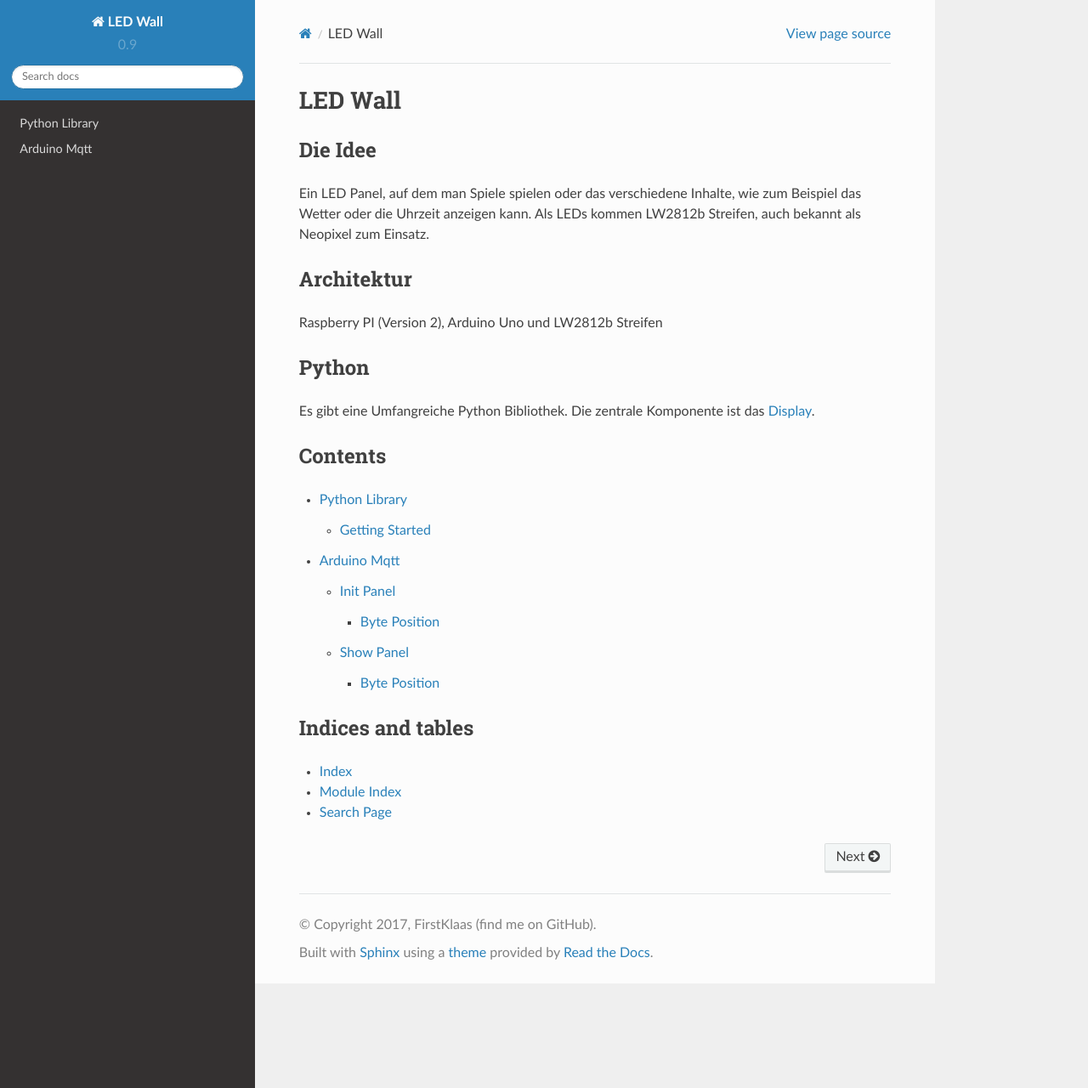
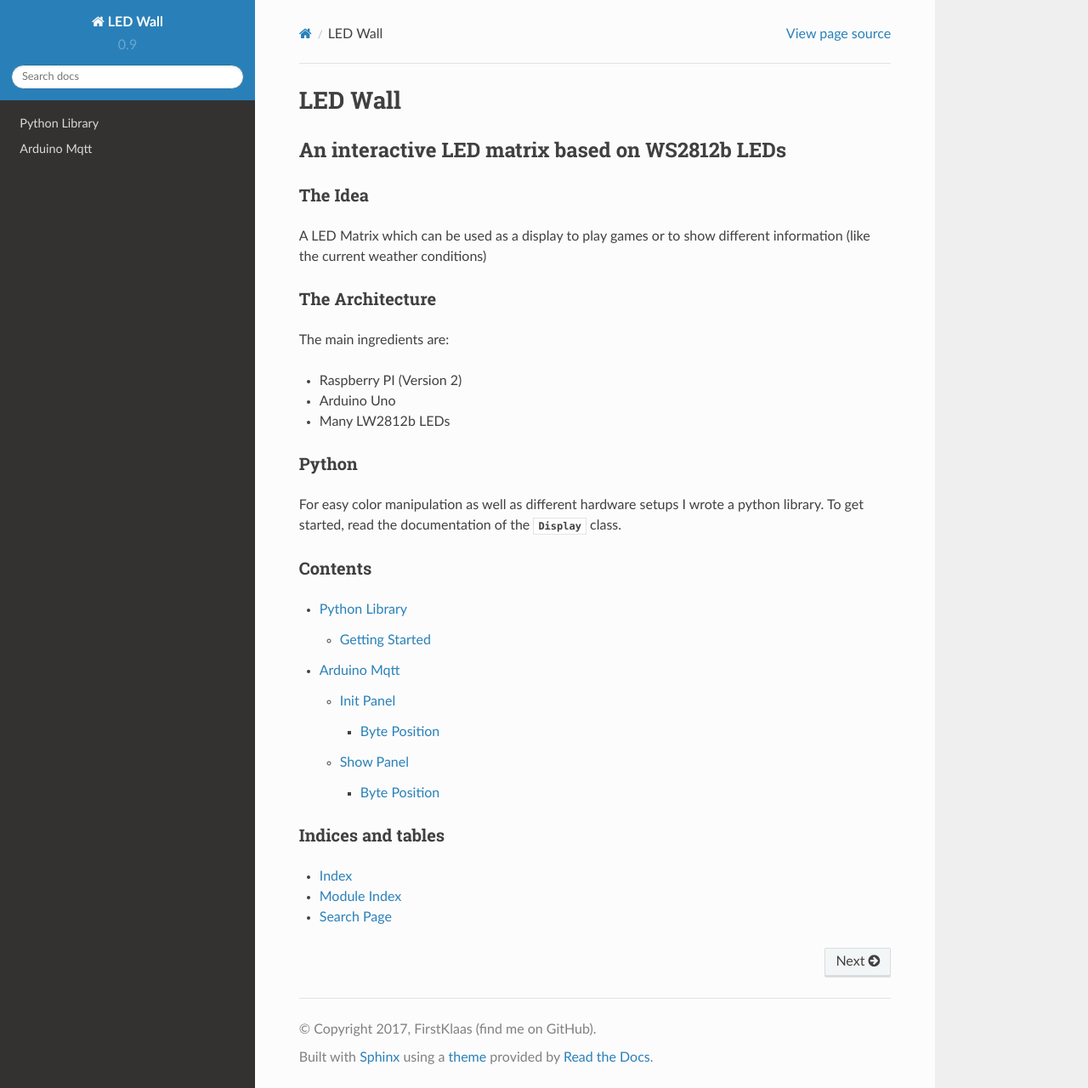
Before and after one commit to FirstKlaas/LEDWall, a Sphinx documentation site: the page built from doc/source/index.rst, in a window 1280 px wide and 1280 px high. Shown: the whole window at 85% size. Built offline with Sphinx 7.4.7 and the Read the Docs theme 2.0.0, drawn with Linux system fonts in a browser that asks for light colours; pages that are not in the unit, such as notebooks, are missing from menus.

Commit message:
Working on the documentation part

```diff
--- a/doc/source/colors.rst
+++ b/doc/source/colors.rst
@@ -4,7 +4,7 @@ Color Classes
 For a LED project color manipulation is of course the most important
 part. The WS2812b needs for every pixel the RGB values, where every
 component is represented as byte [0;255]. From a artistic point of
-view the HSV color space i much more intuitive. Therefore this library
+view the HSV color space is much more intuitive. Therefore this library
 provides convenience classes to create, manipulate and convert classes
 in RGB and HSV color space.
 
--- a/doc/source/geometry.rst
+++ b/doc/source/geometry.rst
@@ -3,7 +3,7 @@
 ledwall.geometry
 ================
 
-The geometry module includes some basic shapes that can be drawn to the display. The basic shapes are *Point*, *Line*, *Rectangle*.
+The geometry module includes some basic shapes that can be drawn to the display. The basic shapes are :class:`~ledwall.geometry.Point`, :class:`~ledwall.geometry.Line`, :class:`~ledwall.geometry.Rectangle`.
 
 Some sample code:
 
--- a/doc/source/index.rst
+++ b/doc/source/index.rst
@@ -3,22 +3,33 @@
 LED Wall
 ========
 
-Die Idee
---------
-Ein LED Panel, auf dem man Spiele spielen oder das verschiedene Inhalte, wie zum Beispiel das Wetter oder die Uhrzeit anzeigen kann. Als LEDs kommen LW2812b Streifen, auch bekannt als Neopixel zum Einsatz.
+An interactive LED matrix based on WS2812b LEDs
+-----------------------------------------------
 
-Architektur
------------
-Raspberry PI (Version 2), Arduino Uno und LW2812b Streifen
+The Idea
+^^^^^^^^
+A LED Matrix which can be used as a display to play games
+or to show different information (like the current weather
+conditions)
+
+The Architecture
+^^^^^^^^^^^^^^^^
+
+The main ingredients are:
+
+* Raspberry PI (Version 2)
+* Arduino Uno
+* Many LW2812b LEDs
 
 Python
-------
+^^^^^^
 
-Es gibt eine Umfangreiche Python Bibliothek. Die zentrale Komponente ist das :ref:`display-class-doc`.
+For easy color manipulation as well as different hardware setups I wrote a python library. To get started,
+read the documentation of the :class:`~ledwall.component.Display` class.
 
 
 Contents
---------
+^^^^^^^^
 
 .. toctree::
 
@@ -26,7 +37,7 @@ Contents
    arduino-mqtt
 
 Indices and tables
-------------------
+^^^^^^^^^^^^^^^^^^
 
 * :ref:`genindex`
 * :ref:`modindex`
```
Also changed, not shown: doc/source/sender.rst (added, +28 -0 lines), 3 other files.
